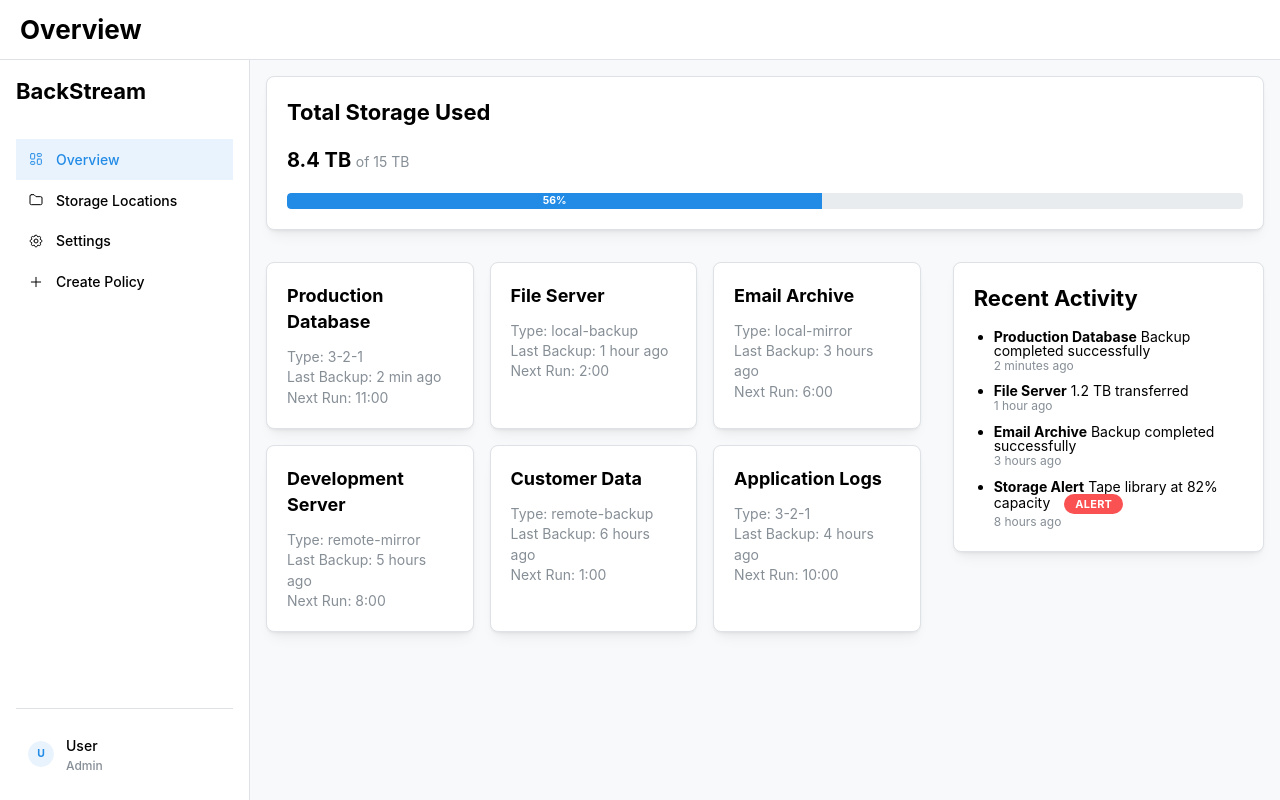
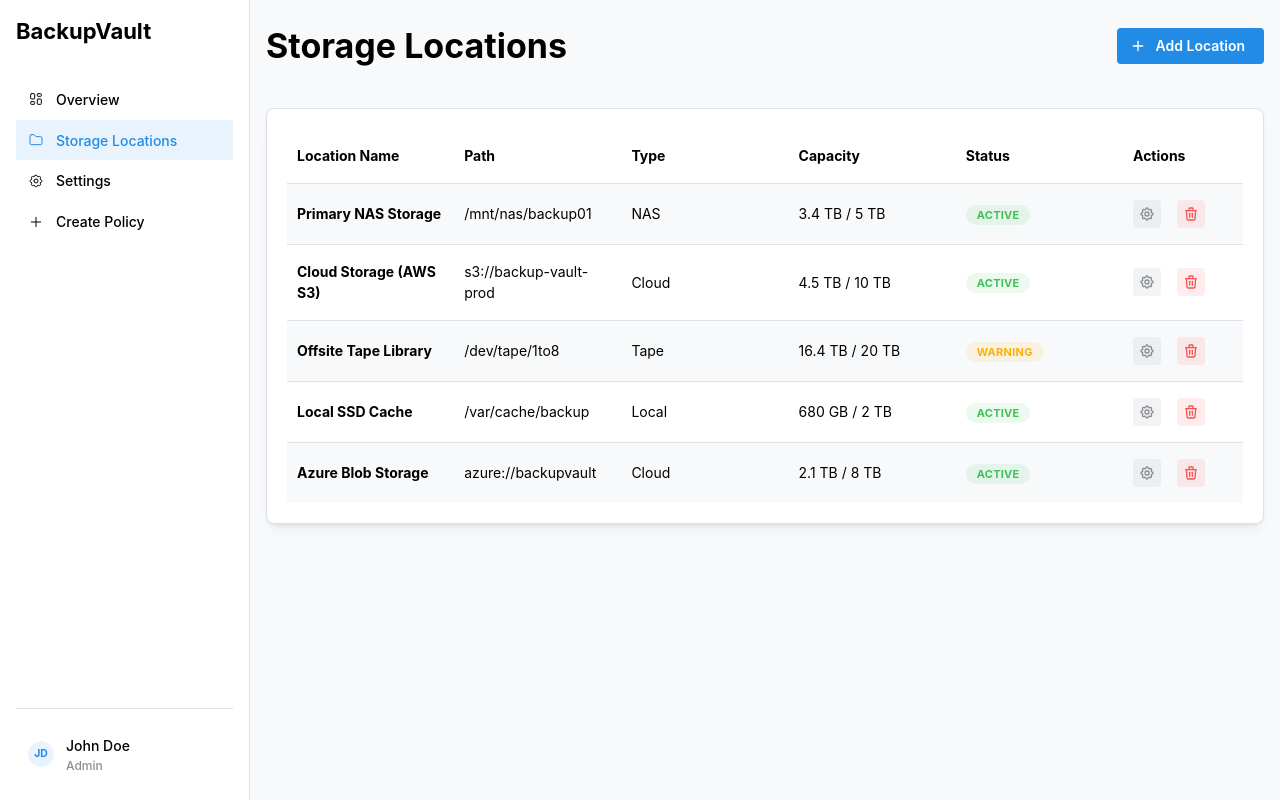
Before and after one commit to houance/backstream, a React (Vite) app in the folder web/: page /storage-locations in a window 1280 px wide. Built offline with nearby package versions, Linux system fonts and the light colour scheme.

Commit message:
1. 增加 router 2. 完成 DashboardPage.tsx 和 StorageLocationsPage.tsx 框架搭建

```diff
--- a/web/package.json
+++ b/web/package.json
@@ -15,7 +15,8 @@
     "@tabler/icons-react": "^3.36.1",
     "hono": "^4.11.4",
     "react": "^19.2.0",
-    "react-dom": "^19.2.0"
+    "react-dom": "^19.2.0",
+    "react-router-dom": "^7.12.0"
   },
   "devDependencies": {
     "@eslint/js": "^9.39.1",
--- a/web/src/App.tsx
+++ b/web/src/App.tsx
@@ -1,12 +1,15 @@
-import '@mantine/core/styles.css'; // Add this import
+import '@mantine/core/styles.css';
 import { MantineProvider } from '@mantine/core';
+import { BrowserRouter } from 'react-router-dom'; // Import BrowserRouter
 import DashboardLayout from './layouts/DashboardLayout';
 
 function App() {
     return (
-        <MantineProvider>
-            <DashboardLayout />
-        </MantineProvider>
+        <BrowserRouter> {/* Wrap the application */}
+            <MantineProvider>
+                <DashboardLayout />
+            </MantineProvider>
+        </BrowserRouter>
     );
 }
 
--- a/web/src/components/SideNavigation.tsx
+++ b/web/src/components/SideNavigation.tsx
@@ -1,36 +1,47 @@
 import React from 'react';
 import { NavLink, Box, Title, Avatar } from '@mantine/core';
 import { IconLayoutDashboard, IconFolder, IconSettings, IconPlus } from '@tabler/icons-react';
+import { Link, useLocation } from 'react-router-dom'; // Import Link and useLocation
 
 const SideNavigation: React.FC = () => {
+    const location = useLocation(); // Get current location
+
     return (
         <Box h="100%" display="flex" style={{ flexDirection: 'column' }}>
-            <Title order={3} mb="xl">BackStream</Title>
+            <Title order={3} mb="xl">BackupVault</Title>
 
             <NavLink
+                component={Link}
+                to="/"
                 label="Overview"
                 leftSection={<IconLayoutDashboard size="1rem" stroke={1.5} />}
-                active
+                active={location.pathname === '/'} // Set active based on path
             />
+
             <NavLink
+                component={Link}
+                to="/storage-locations"
                 label="Storage Locations"
                 leftSection={<IconFolder size="1rem" stroke={1.5} />}
+                active={location.pathname === '/storage-locations'} // Set active based on path
             />
             <NavLink
                 label="Settings"
                 leftSection={<IconSettings size="1rem" stroke={1.5} />}
+                active={location.pathname === '/settings'} // Set active based on path
             />
             <NavLink
                 label="Create Policy"
                 leftSection={<IconPlus size="1rem" stroke={1.5} />}
+                active={location.pathname === '/create-policy'} // Set active based on path
             />
 
             {/* User Profile Section */}
             <Box mt="auto" pt="md" style={{ borderTop: '1px solid var(--mantine-color-gray-3)' }}>
                 <NavLink
-                    label="User"
+                    label="John Doe"
                     description="Admin"
-                    leftSection={<Avatar name="U" radius="xl" color="blue" size="sm" />}
+                    leftSection={<Avatar name="JD" radius="xl" color="blue" size="sm" />}
                 />
             </Box>
         </Box>
--- a/web/src/features/dashboard/DashboardPage.tsx
+++ b/web/src/features/dashboard/DashboardPage.tsx
@@ -1,10 +1,15 @@
 import React from 'react';
-import { Grid, Card, Title, Text, Progress, List, Badge, Container } from '@mantine/core';
+import { Grid, Card, Title, Text, Progress, List, Badge, Container, Box } from '@mantine/core';
 import ServerStatusPanel from './components/ServerStatusPanel';
 
 const DashboardPage: React.FC = () => {
     return (
         <Container fluid p={0}>
+            {/* Add a specific header/title section at the top of the page */}
+            <Box mb="xl" h="60" style={{ display: 'flex', justifyContent: 'space-between', alignItems: 'center' }}>
+                <Title order={1}>Overview</Title>
+            </Box>
+
             {/* Storage Overview Card */}
             <Card shadow="sm" p="lg" radius="md" withBorder mb="xl">
                 <Title order={3} mb="md">Total Storage Used</Title>
--- /dev/null
+++ b/web/src/features/storage/StorageLocationsPage.tsx
@@ -0,0 +1,53 @@
+import React from 'react';
+import { Card, Title, Button, Table, Box } from '@mantine/core';
+import { IconPlus } from '@tabler/icons-react';
+import StorageLocationRow from './components/StorageLocationRow';
+
+const StorageLocationsPage: React.FC = () => {
+    return (
+        // Use w="100%" and remove maxWidth to override any inherited restrictions
+        <Box p={0} w="100%" style={{ minWidth: '100%' }}>
+            {/* Header Box */}
+            <Box
+                h="60"
+                mb="xl"           // Bottom margin as you had before
+                style={{ display: 'flex', justifyContent: 'space-between', alignItems: 'center' }}>
+                <Title order={1}>Storage Locations</Title>
+                <Button leftSection={<IconPlus size="1rem" />} variant="filled">
+                    Add Location
+                </Button>
+            </Box>
+
+            {/* Added w="100%" to Card and Table */}
+            <Card shadow="sm" p="lg" radius="md" withBorder mb="xl" w="100%">
+                <Table
+                    striped
+                    highlightOnHover
+                    verticalSpacing="md"
+                    w="100%"
+                    layout="fixed" // Forces columns to distribute across 100% width
+                >
+                    <Table.Thead>
+                        <Table.Tr>
+                            <Table.Th>Location Name</Table.Th>
+                            <Table.Th>Path</Table.Th>
+                            <Table.Th>Type</Table.Th>
+                            <Table.Th>Capacity</Table.Th>
+                            <Table.Th>Status</Table.Th>
+                            <Table.Th style={{ width: '120px' }}>Actions</Table.Th>
+                        </Table.Tr>
+                    </Table.Thead>
+                    <Table.Tbody>
+                        <StorageLocationRow name="Primary NAS Storage" path="/mnt/nas/backup01" type="NAS" capacity="3.4 TB / 5 TB" status="Active" />
+                        <StorageLocationRow name="Cloud Storage (AWS S3)" path="s3://backup-vault-prod" type="Cloud" capacity="4.5 TB / 10 TB" status="Active" />
+                        <StorageLocationRow name="Offsite Tape Library" path="/dev/tape/1to8" type="Tape" capacity="16.4 TB / 20 TB" status="Warning" />
+                        <StorageLocationRow name="Local SSD Cache" path="/var/cache/backup" type="Local" capacity="680 GB / 2 TB" status="Active" />
+                        <StorageLocationRow name="Azure Blob Storage" path="azure://backupvault" type="Cloud" capacity="2.1 TB / 8 TB" status="Active" />
+                    </Table.Tbody>
+                </Table>
+            </Card>
+        </Box>
+    );
+};
+
+export default StorageLocationsPage;
--- /dev/null
+++ b/web/src/features/storage/components/StorageLocationRow.tsx
@@ -0,0 +1,39 @@
+import React from 'react';
+import { Table, Badge, ActionIcon, Group } from '@mantine/core';
+import { IconSettings, IconTrash } from '@tabler/icons-react';
+
+interface StorageLocationRowProps {
+    name: string;
+    path: string;
+    type: string;
+    capacity: string;
+    status: 'Active' | 'Warning';
+}
+
+const StorageLocationRow: React.FC<StorageLocationRowProps> = ({ name, path, type, capacity, status }) => {
+    const statusColor = status === 'Active' ? 'green' : 'yellow';
+
+    return (
+        <Table.Tr>
+            <Table.Td><b>{name}</b></Table.Td>
+            <Table.Td>{path}</Table.Td>
+            <Table.Td>{type}</Table.Td>
+            <Table.Td>{capacity}</Table.Td>
+            <Table.Td>
+                <Badge color={statusColor} variant="light">{status}</Badge>
+            </Table.Td>
+            <Table.Td>
+                <Group gap="md">
+                    <ActionIcon variant="light" color="gray" aria-label="Settings">
+                        <IconSettings size="1rem" />
+                    </ActionIcon>
+                    <ActionIcon variant="light" color="red" aria-label="Delete">
+                        <IconTrash size="1rem" />
+                    </ActionIcon>
+                </Group>
+            </Table.Td>
+        </Table.Tr>
+    );
+};
+
+export default StorageLocationRow;
--- a/web/src/layouts/DashboardLayout.tsx
+++ b/web/src/layouts/DashboardLayout.tsx
@@ -1,18 +1,20 @@
 import {
     AppShell,
-    Title,
-    Box,
     useMantineTheme,
     useComputedColorScheme,
 } from '@mantine/core';
-// Import the components we just created
+import { Routes, Route } from 'react-router-dom';
+
+// Import the components/pages we need
 import SideNavigation from '../components/SideNavigation';
 import DashboardPage from '../features/dashboard/DashboardPage';
+import StorageLocationsPage from '../features/storage/StorageLocationsPage.tsx';
 
 function DashboardLayout() {
     const theme = useMantineTheme();
     const computedColorScheme = useComputedColorScheme('light', { getInitialValueInEffect: true });
     const isDarkMode = computedColorScheme === 'dark';
+    // Removed useLocation and getHeaderTitle logic as Header is gone
 
     return (
         <AppShell
@@ -20,15 +22,9 @@ function DashboardLayout() {
                 width: { sm: 200, lg: 250 },
                 breakpoint: 'sm',
             }}
-            header={{ height: 60 }}
+            // Header prop is removed
             padding="md"
         >
-            <AppShell.Header>
-                <Box style={{ display: 'flex', alignItems: 'center', height: '100%', padding: '0 20px' }}>
-                    <Title order={2}>Overview</Title>
-                </Box>
-            </AppShell.Header>
-
             <AppShell.Navbar p="md">
                 {/* Render the navigation component */}
                 <SideNavigation />
@@ -36,11 +32,15 @@ function DashboardLayout() {
 
             <AppShell.Main
                 style={{
-                    backgroundColor: isDarkMode ? theme.colors.dark[8] : theme.colors.gray[0], // Use appropriate background colors
+                    backgroundColor: isDarkMode ? theme.colors.dark[8] : theme.colors.gray[0],
                 }}
             >
-                {/* Render the main dashboard content page */}
-                <DashboardPage />
+                {/* Define the routes here */}
+                <Routes>
+                    <Route path="/" element={<DashboardPage />} />
+                    <Route path="/storage-locations" element={<StorageLocationsPage />} />
+                    {/* Add more routes here as needed */}
+                </Routes>
             </AppShell.Main>
         </AppShell>
     );
```
Also changed, not shown: 1 other file (tests, documents, lock files or other folders).
